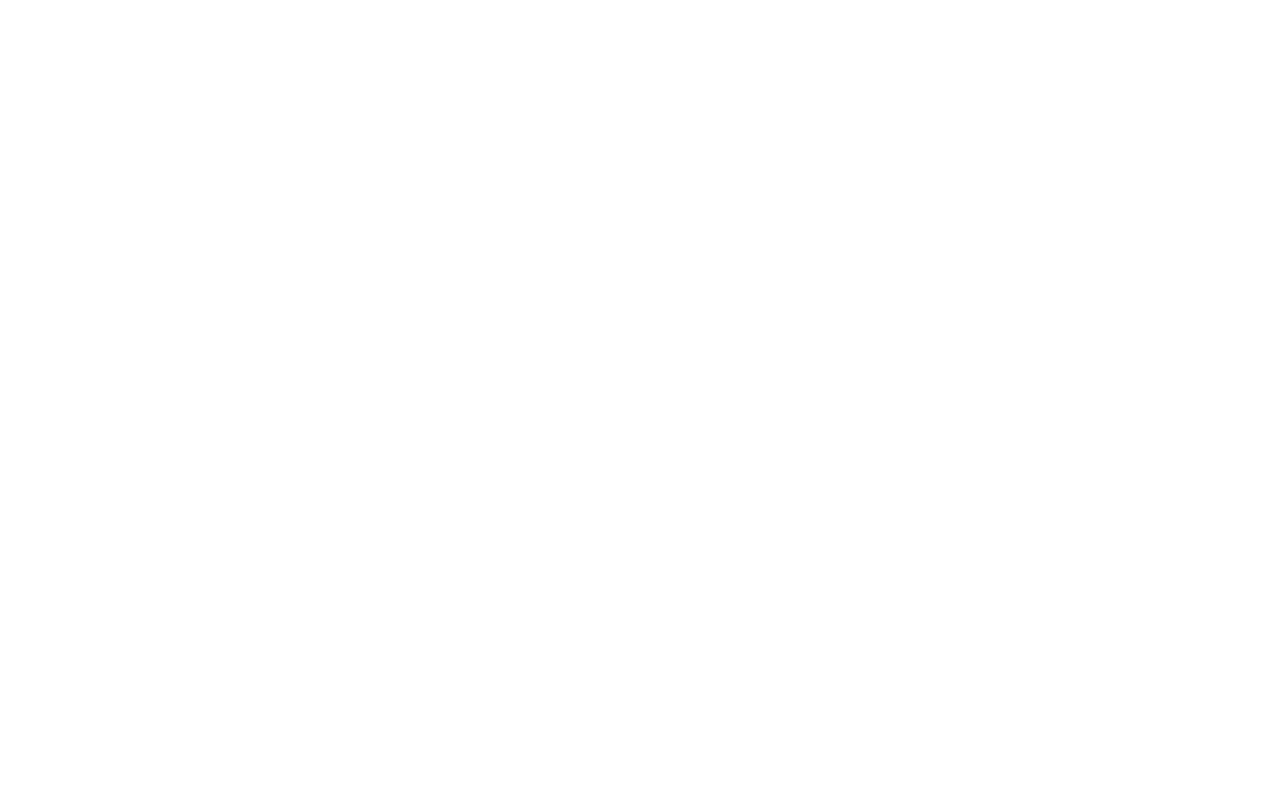
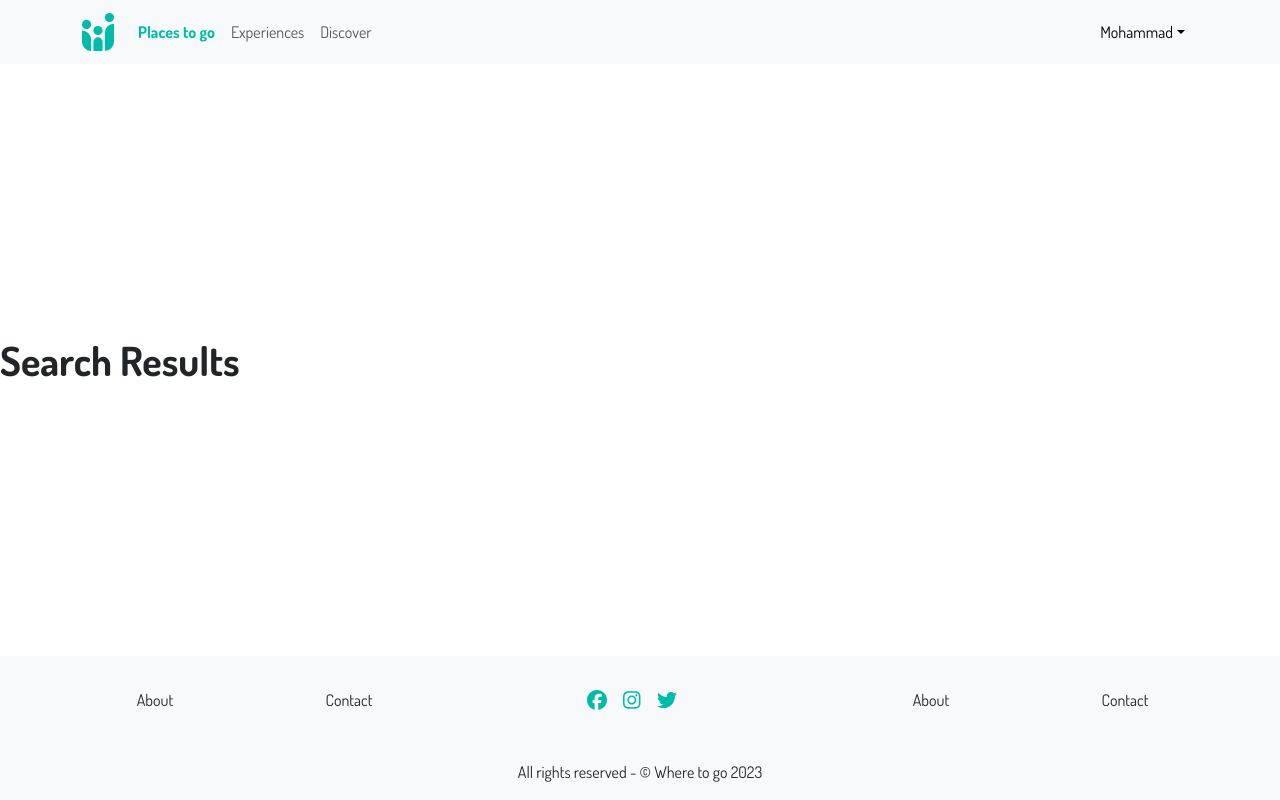
Before and after one commit to 0xosamaa/where-to-go-website-client, a React (Vite) app: page /search in a window 1280 px wide. Before the commit this address had no page. Built offline with nearby package versions, Linux system fonts and the light colour scheme.

Commit message:
Added SearchResults & VendorDetails components

```diff
--- /dev/null
+++ b/src/Pages/SearchResults/SearchResults.jsx
@@ -0,0 +1,7 @@
+import { Typography } from "@mui/material";
+
+const SearchResults = () => {
+    return <Typography variant="h1">Search Results</Typography>
+};
+
+export default SearchResults;
--- /dev/null
+++ b/src/Pages/VendorDetails/VendorDetails.jsx
@@ -0,0 +1,7 @@
+import { Typography } from "@mui/material";
+
+const VendorDetails = () => {
+    return <Typography variant="h1">Vendor Details</Typography>
+};
+
+export default VendorDetails;
--- a/src/Routes.jsx
+++ b/src/Routes.jsx
@@ -1,7 +1,9 @@
 import { BrowserRouter as Router, Routes, Route } from 'react-router-dom';
 import Layout from './Layout/Layout';
 import Home from './Pages/Home/Home';
+import SearchResults from './Pages/SearchResults/SearchResults'
 import React from 'react';
+import VendorDetails from './Pages/VendorDetails/VendorDetails';
 
 const AppRoutes = () => {
     return (
@@ -9,7 +11,8 @@ const AppRoutes = () => {
             <Routes>
                 <Route path="/" element={<Layout />}>
                     <Route index element={<Home />} />
-                    <Route />
+                    <Route path="/search" element={<SearchResults />} />
+                    <Route path="/vendor" element={<VendorDetails />} />
                 </Route>
             </Routes>
         </Router>
```
